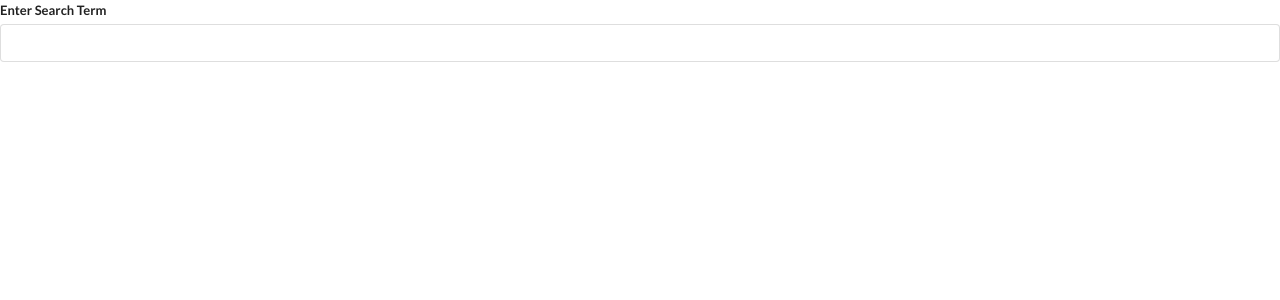
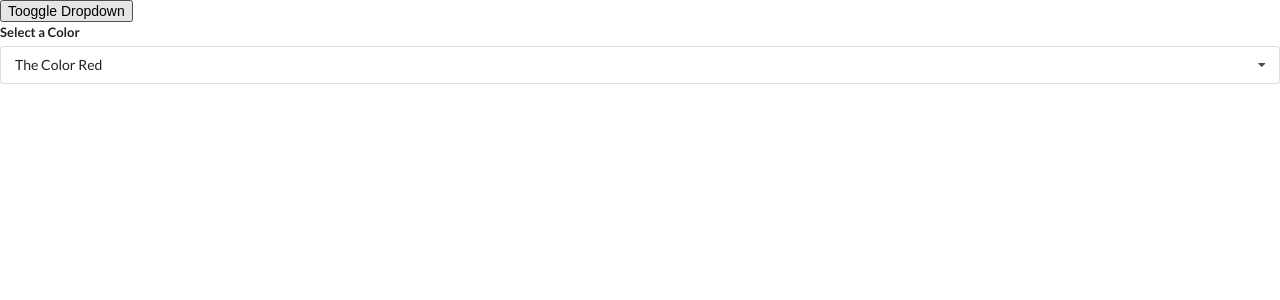
Before and after one commit to RandyGoldsmith/learning-react-hooks, a React (Create React App) app: page / in a window 1280 px wide. Shown: the top 300 px of the page. Built offline with nearby package versions, Linux system fonts and the light colour scheme.

Commit message:
finished dropdown color widget

```diff
--- a/src/App.js
+++ b/src/App.js
@@ -1,6 +1,7 @@
-import React from 'react';
+import React, { useState } from 'react';
 import Accordion from './components/Accordion';
 import Search from './components/Search'
+import Dropdown from './components/Dropdown'
 
 const items = [
     {
@@ -17,10 +18,37 @@
     }
 ];
 
+const options = [
+    {
+        label: 'The Color Red',
+        value: 'red'
+    },
+    {
+        label: 'The Color Green',
+        value: 'green'
+    },
+    {
+        label: 'A Shade of Blue',
+        value: 'blue'
+    }
+];
+
+
+
 const App =  () => {
+    const [selected, setSelected] = useState(options[0]);
+    const [showDropdown, setShowDropdown] = useState(true);
+
     return (
         <div>
-            <Search />
+            <button onClick={() => setShowDropdown(!showDropdown)}>Tooggle Dropdown</button>
+            {showDropdown ?
+            <Dropdown
+                selected={selected}
+                onSelectedChange={setSelected}
+                options={options}
+            /> : null
+            }
         </div>
     );
 };
--- /dev/null
+++ b/src/components/Dropdown.js
@@ -0,0 +1,60 @@
+import React, { useState, useEffect, useRef } from 'react';
+
+const Dropdown = ({ options, selected, onSelectedChange }) => {
+    const [open, setOpen] = useState(false);
+    const ref = useRef();
+
+     useEffect(() => {
+         const onBodyClick = (event) => {
+            if(ref.current && ref.current.contains(event.target)) {
+                return;
+            }
+
+            setOpen(false);
+         };
+
+        document.body.addEventListener('click', onBodyClick, { capture: true});
+
+        return () => {
+            document.body.removeEventListener('click', onBodyClick);
+        };
+
+    }, []);
+
+    const renderedOptions = options.map((option) => {
+
+        if(option.value === selected.value) {
+            return null;
+        }
+
+        return (
+            <div
+                key={option.value}
+                className="item"
+                onClick={() => onSelectedChange(option)}
+            >
+                {option.label}
+            </div>
+        );
+    });
+
+    return (
+        <div ref={ref} className="ui form">
+            <div className="field">
+                <label className="label">Select a Color</label>
+                <div
+                    onClick={() => setOpen(!open)}
+                    className={`ui selection dropdown ${open ? 'visible active' : ''}`}
+                >
+                    <i className="dropdown icon"></i>
+                    <div className="text">{selected.label}</div>
+                    <div className={`menu ${open ? 'visible transition' : ''}`}>
+                        {renderedOptions}
+                    </div>
+                </div>
+            </div>
+        </div>
+    )
+}
+
+export default Dropdown;
```
